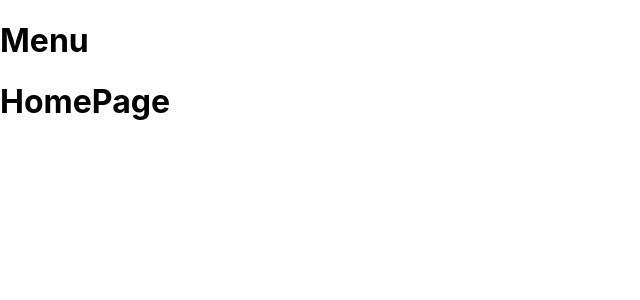
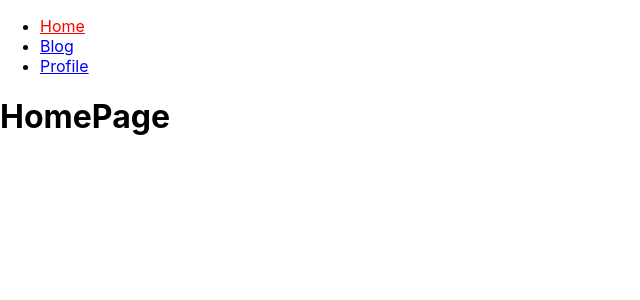
Before and after one commit to martinlizardi/platzi-curso-react-router, a React (Create React App) app: page /blog in a window 1280 px wide. Shown: the top 300 px of the page, without its empty margins (0-640 px from the left). Built offline with nearby package versions, Linux system fonts and the light colour scheme.

Commit message:
Link vs. NavLink

```diff
--- a/src/App.js
+++ b/src/App.js
@@ -1,5 +1,5 @@
 import { HashRouter, Routes, Route } from 'react-router-dom';
-import { Menu } from './pages/Menu';
+import { Menu } from './components/Menu';
 import { HomePage } from './pages/HomePage';
 import { BlogPage } from './pages/BlogPage';
 import { ProfilePage } from './pages/ProfilePage';
--- /dev/null
+++ b/src/components/Menu/index.js
@@ -0,0 +1,58 @@
+import React from 'react';
+import { NavLink } from 'react-router-dom';
+
+function Menu() {
+  return (
+    <nav>
+      <ul>
+        {routes.map((route) => (
+          <li>
+            <NavLink
+              style={({ isActive }) => ({ color: isActive ? 'red' : 'blue' })}
+              to={route.to}
+            >
+              {route.text}
+            </NavLink>
+          </li>
+        ))}
+
+        {/* <li><Link to='/'>Home</Link></li>
+        <li><Link to='/blog'>Blog</Link></li>
+        <li><Link to='/profile'>Profile</Link></li> */}
+
+        {/* <li>
+          <NavLink
+            className={({ isActive }) => ''}
+            style={({ isActive }) => ({ color: isActive ? 'red' : 'blue' })}
+            to="/"
+          >
+            Home
+          </NavLink>
+        </li>
+        <li>
+          <NavLink to="/blog">Blog</NavLink>
+        </li>
+        <li>
+          <NavLink to="/profile">Profile</NavLink>
+        </li> */}
+      </ul>
+    </nav>
+  );
+}
+
+const routes = [
+  {
+    to: '/',
+    text: 'Home',
+  },
+  {
+    to: '/blog',
+    text: 'Blog',
+  },
+  {
+    to: '/profile',
+    text: 'Profile',
+  },
+];
+
+export { Menu };
--- a/src/pages/Menu/index.js
+++ /dev/null
@@ -1,7 +0,0 @@
-import React from 'react';
-
-function Menu() {
-  return <h1>Menu</h1>;
-}
-
-export { Menu };
```
